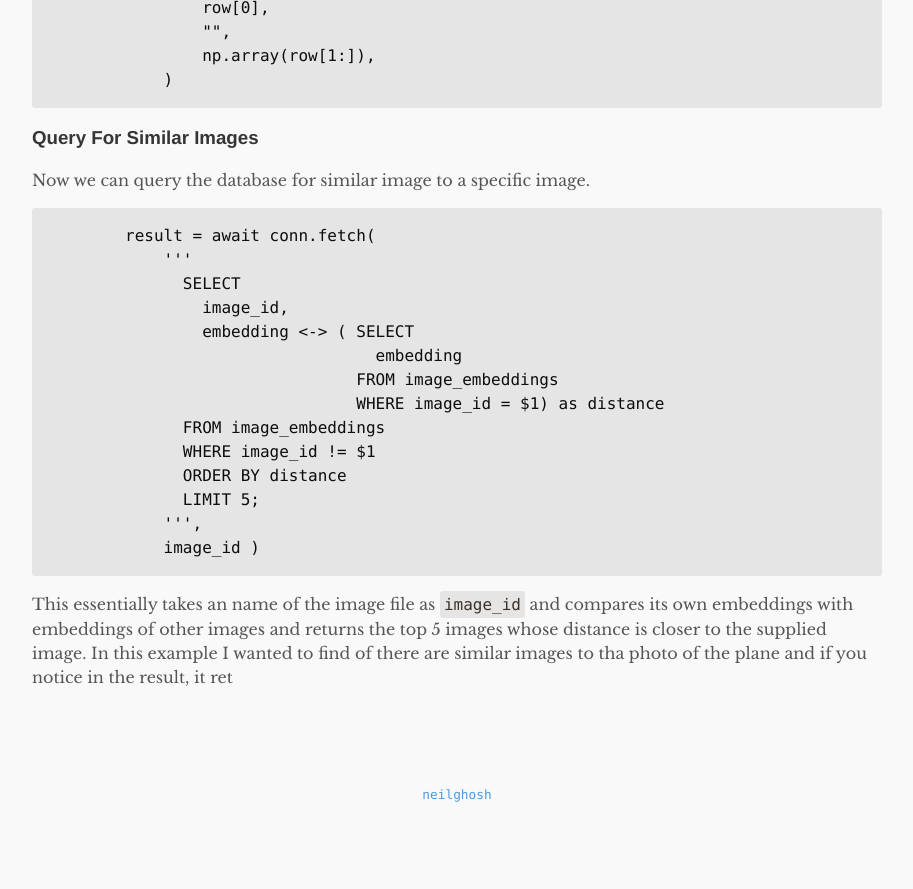
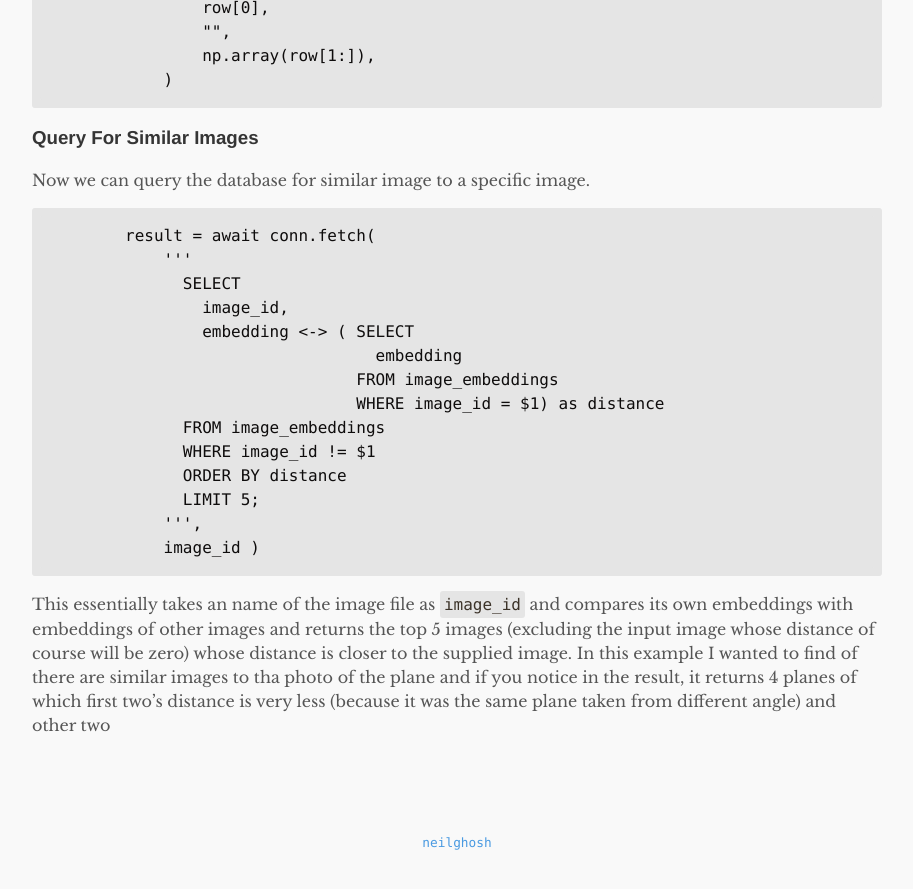
Before and after one commit to neilghosh/neilghosh.github.io, a Jekyll site: the page built from _posts/2023/2023-12-02-embeddings-prediction-using-vertext-ai-and-vector-database.md.md, in a window 1280 px wide and 900 px high, scrolled down 4710 px. Shown: the top 889 px of the window, without its empty margins (183-1096 px from the left). Built offline with Jekyll 4.4.1, drawn with Linux system fonts in a browser that asks for light colours; before the commit the page ends 5562 px from its top, so only the background shows below that.

Commit message:
_posts/2023/2023-12-02-embeddings-prediction-using-vertext-ai-and-vector-database.md.md updated from https://stackedit.io/

````diff
--- a/_posts/2023/2023-12-02-embeddings-prediction-using-vertext-ai-and-vector-database.md.md
+++ b/_posts/2023/2023-12-02-embeddings-prediction-using-vertext-ai-and-vector-database.md.md
@@ -176,8 +176,8 @@
             ''',
             image_id )
 ```
-This essentially takes an name of the image file as `image_id` and compares its own embeddings with embeddings of other images and returns the top 5 images whose distance is closer to the supplied image. In this example I wanted to find of there are similar images to tha photo of the plane and if you notice in the result, it ret
+This essentially takes an name of the image file as `image_id` and compares its own embeddings with embeddings of other images and returns the top 5 images (excluding the input image whose distance of course will be zero) whose distance is closer to the supplied image. In this example I wanted to find of there are similar images to tha photo of the plane and if you notice in the result, it returns 4 planes of which first two's distance is very less (because it was the same plane taken from different angle) and other two
 <!--stackedit_data:
-eyJoaXN0b3J5IjpbLTM5OTQ3NzI3NCwtMTExMjg3MjY5NSwxOT
-kyNzQ5MDE3LDc2MTgxMDAwNF19
+eyJoaXN0b3J5IjpbLTEzMDk4ODE3NDMsLTExMTI4NzI2OTUsMT
+k5Mjc0OTAxNyw3NjE4MTAwMDRdfQ==
 -->
````
